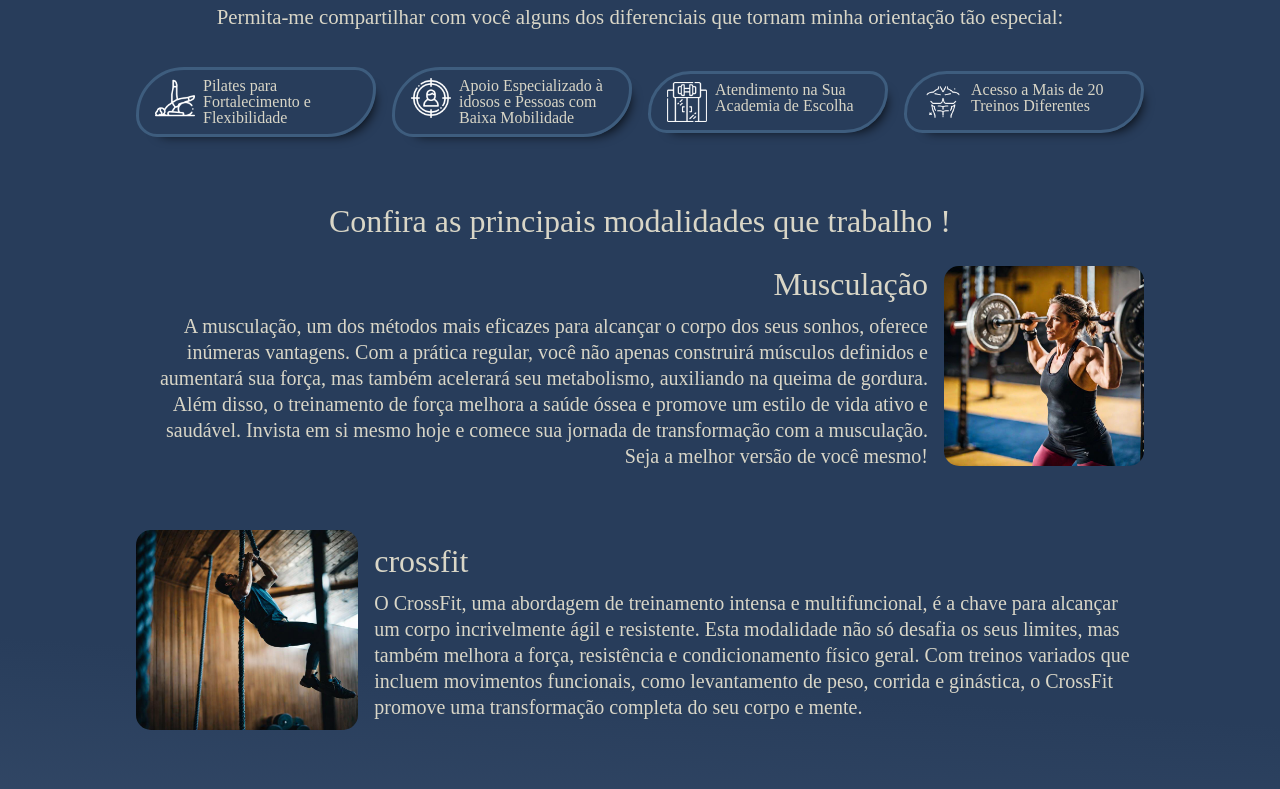
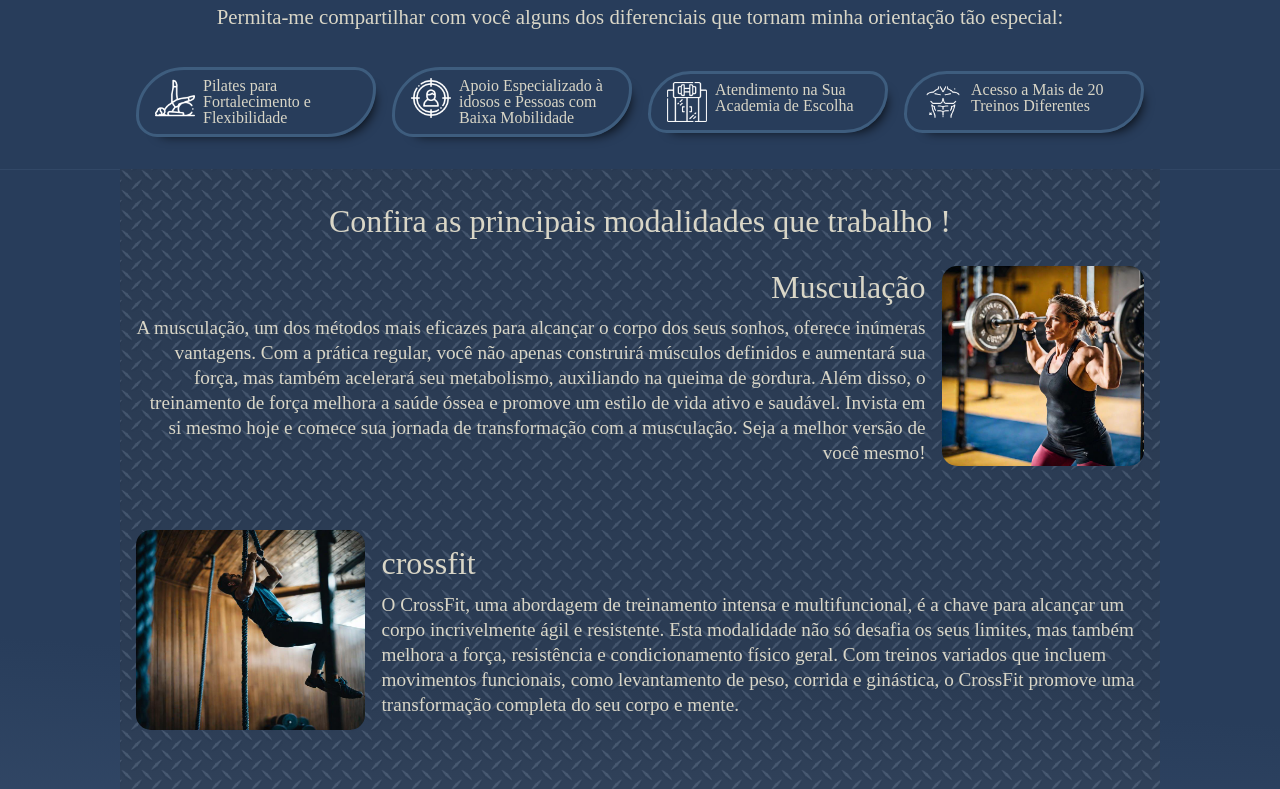
Before and after one commit to EdsonCampanhao/baltazar_camara, a plain HTML site: page index.html in a window 1280 px wide. Shown: the part 991-1780 px from the top of the page. Drawn offline with Linux system fonts and the light colour scheme.

Commit message:
new
- new texture in modalities section

```diff
--- a/css/modalities.css
+++ b/css/modalities.css
@@ -1,13 +1,20 @@
 .modalities {
     display: flex;
     justify-content: center;
-    background: rgb(40, 61, 91);
-    background: linear-gradient(184deg, rgba(40, 61, 91, 1) 0%, rgba(40, 61, 91, 1) 46%, rgba(75, 98, 130, 1) 100%);
+    background-size: cover;
+    background-position: center;
+    background-image: linear-gradient(184deg, rgba(40, 61, 91) 0%, rgba(40, 61, 91) 46%, rgba(75, 98, 130) 100%);
 }
-.modalities__title{
+.modalities .container{
+
+    background-image: linear-gradient(rgba(40, 61, 91, 0.8) 0%, rgba(40, 61, 91, 0.8) 46%, rgba(75, 98, 130, 0.8) 100%), url('../img/piso_de_borracha_grao_de_arroz.jpg');
+    background-size: 300px;
+}
+.modalities__title {
     margin-bottom: 1.5rem;
     text-align: center;
 }
+
 .modalities__types {
     display: flex;
     flex-direction: column;
@@ -22,7 +29,8 @@
     gap: 1rem;
     margin-bottom: 1px solid #fff;
 }
-.modalities__types-item div{
+
+.modalities__types-item div {
     display: flex;
     flex-direction: column;
     align-items: center;
@@ -37,21 +45,25 @@
     height: auto;
 
 }
-.modalities__types-item p{
+
+.modalities__types-item p {
     height: 50px;
     overflow: hidden;
     transition: 1s;
 }
-.modalities__types-item p.active{
+
+.modalities__types-item p.active {
     height: initial;
     overflow: initial;
     transition: 1s;
 }
-.modalities__types-button{
+
+.modalities__types-button {
     width: 75px;
-    background-color:#3c8d8d;
+    background-color: #3c8d8d;
     font-weight: 700;
 }
+
 @media screen and (min-width:1040px) {
 
     .modalities__types-item {
@@ -62,37 +74,44 @@
         text-align: left;
 
     }
-    .modalities__types-item:hover img{
+
+    .modalities__types-item:hover img {
         transform: rotate(10deg);
-        transition:.5s;
+        transition: .5s;
 
     }
-    .modalities__types-item:nth-child(odd):hover img{
+
+    .modalities__types-item:nth-child(odd):hover img {
         transform: rotate(-10deg);
-        transition:.5s;
+        transition: .5s;
     }
-    .modalities__types-item:nth-child(odd){
+
+    .modalities__types-item:nth-child(odd) {
         flex-direction: row-reverse;
         text-align: right;
     }
 
-    .modalities__types-item div{
+    .modalities__types-item div {
         align-items: initial;
 
     }
 
     .modalities__types-item img {
-        transition:.5s;
+        transition: .5s;
         border-radius: 15px;
         width: 100%;
         height: 100%;
     }
-    .modalities__types-item p{
+
+    .modalities__types-item p {
+        font-weight: 500;
+        font-size: 1.2rem;
         height: initial;
         overflow: initial;
         transition: 1s;
     }
-    .modalities__types-button{
+
+    .modalities__types-button {
         display: none;
     }
 
```
Also changed, not shown: img/piso_de_borracha_grao_de_arroz.jpg (added).
